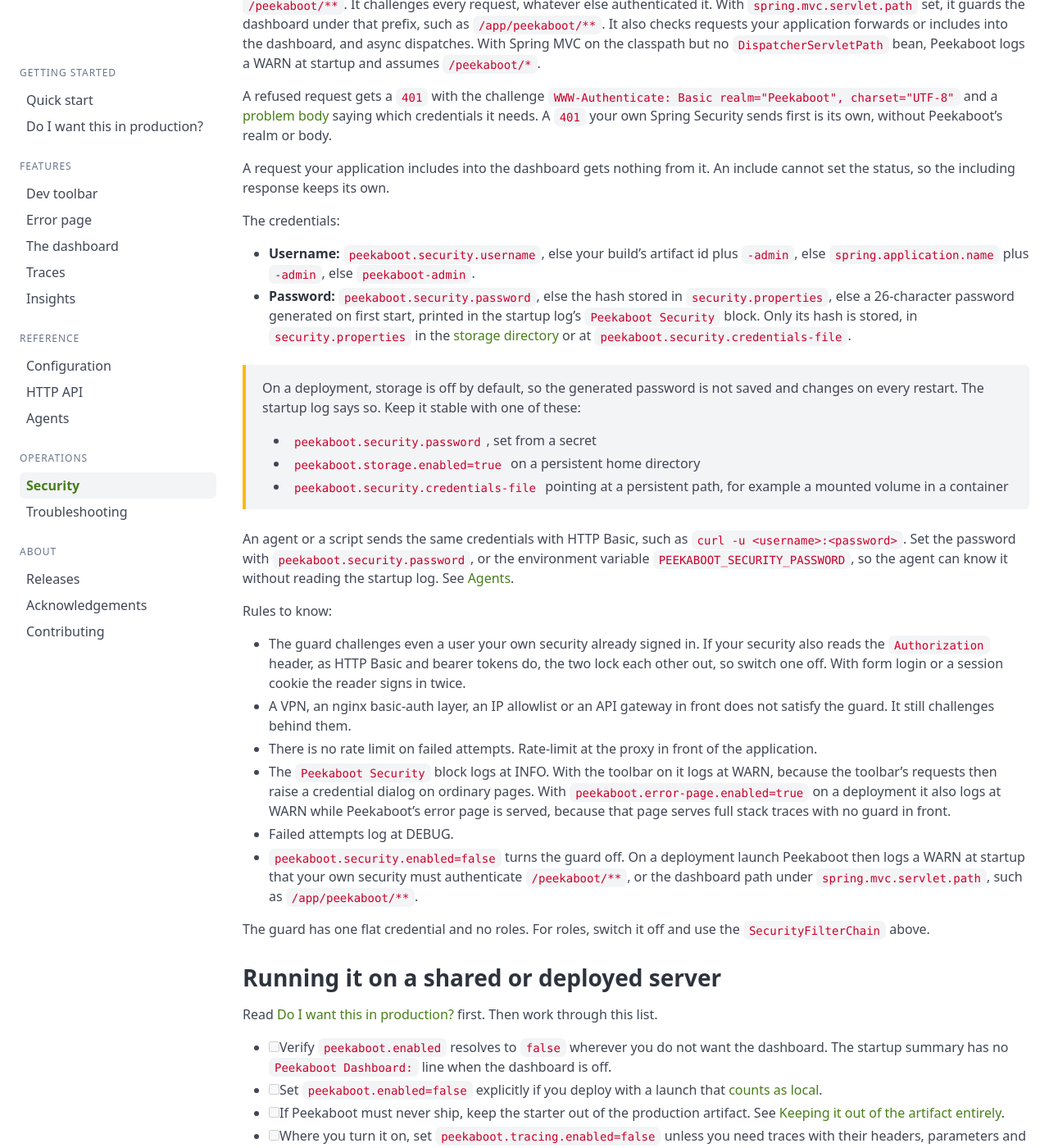
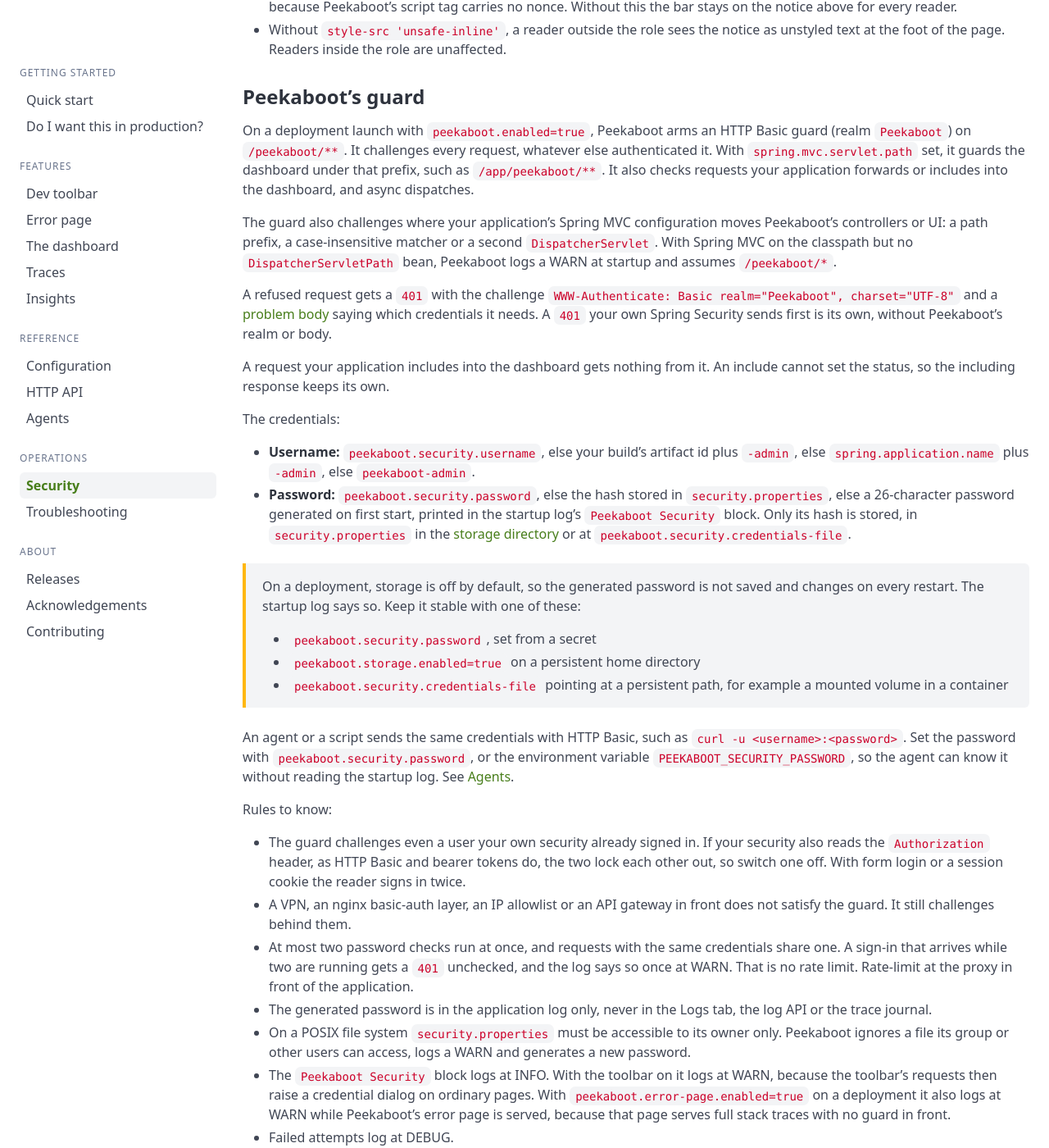
Before and after one commit to peekaboot-org/peekaboot-org.github.io, a Jekyll site: the page built from docs/security.md, in a window 1280 px wide and 1400 px high, scrolled down 10596 px. Shown: the whole window at 82% size. Built offline with Jekyll 4.4.1, drawn with Linux system fonts in a browser that asks for light colours; some of the changed text lies outside the part shown.

Commit message:
docs: describe the guard's new limits

````diff
--- a/docs/security.md
+++ b/docs/security.md
@@ -97,8 +97,17 @@ Anyone who reads that header and can reach `/peekaboot/**` can open that request
 `GET /peekaboot/api/traces/{traceId}`. Responses on the [paths Peekaboot never
 records]({{ '/docs/traces/' | relative_url }}#what-gets-captured) get no header.
 
-Every `/peekaboot/api/**` response carries `Cache-Control: no-store` and
+Every API endpoint answers with `Cache-Control: no-store` and
 `X-Content-Type-Options: nosniff`, so a proxy or the browser's cache does not keep it.
+
+The dashboard's files under `/peekaboot/ui/**` are served with these headers, so no page can
+frame the dashboard. A header the response already carries stays as your application set it.
+
+```
+Content-Security-Policy: default-src 'self'; object-src 'none'; base-uri 'self'; frame-ancestors 'none'; form-action 'self'
+X-Frame-Options: DENY
+X-Content-Type-Options: nosniff
+```
 
 ## What the error page shows {#the-error-page}
 
@@ -380,8 +389,12 @@ If your application sends a `Content-Security-Policy`:
 (realm `Peekaboot`) on `/peekaboot/**`. It challenges every request, whatever else
 authenticated it. With `spring.mvc.servlet.path` set, it guards the dashboard under that prefix,
 such as `/app/peekaboot/**`. It also checks requests your application forwards or includes into
-the dashboard, and async dispatches. With Spring MVC on the classpath but no
-`DispatcherServletPath` bean, Peekaboot logs a WARN at startup and assumes `/peekaboot/*`.
+the dashboard, and async dispatches.
+
+The guard also challenges where your application's Spring MVC configuration moves Peekaboot's
+controllers or UI: a path prefix, a case-insensitive matcher or a second `DispatcherServlet`.
+With Spring MVC on the classpath but no `DispatcherServletPath` bean, Peekaboot logs a WARN at
+startup and assumes `/peekaboot/*`.
 
 A refused request gets a `401` with the challenge `WWW-Authenticate: Basic realm="Peekaboot",
 charset="UTF-8"` and a [problem body]({{ '/docs/api/' | relative_url }}#errors) saying which
@@ -423,8 +436,13 @@ Rules to know:
   out, so switch one off. With form login or a session cookie the reader signs in twice.
 - A VPN, an nginx basic-auth layer, an IP allowlist or an API gateway in front does not
   satisfy the guard. It still challenges behind them.
-- There is no rate limit on failed attempts. Rate-limit at the proxy in front of the
-  application.
+- At most two password checks run at once, and requests with the same credentials share one.
+  A sign-in that arrives while two are running gets a `401` unchecked, and the log says so
+  once at WARN. That is no rate limit. Rate-limit at the proxy in front of the application.
+- The generated password is in the application log only, never in the Logs tab, the log API
+  or the trace journal.
+- On a POSIX file system `security.properties` must be accessible to its owner only. Peekaboot
+  ignores a file its group or other users can access, logs a WARN and generates a new password.
 - The `Peekaboot Security` block logs at INFO. With the toolbar on it logs at WARN, because the
   toolbar's requests then raise a credential dialog on ordinary pages. With
   `peekaboot.error-page.enabled=true` on a deployment it also logs at WARN while Peekaboot's error
````
Also changed, not shown: docs/configuration.md (+1 -1 lines), docs/troubleshooting.md (+8 -3 lines).
